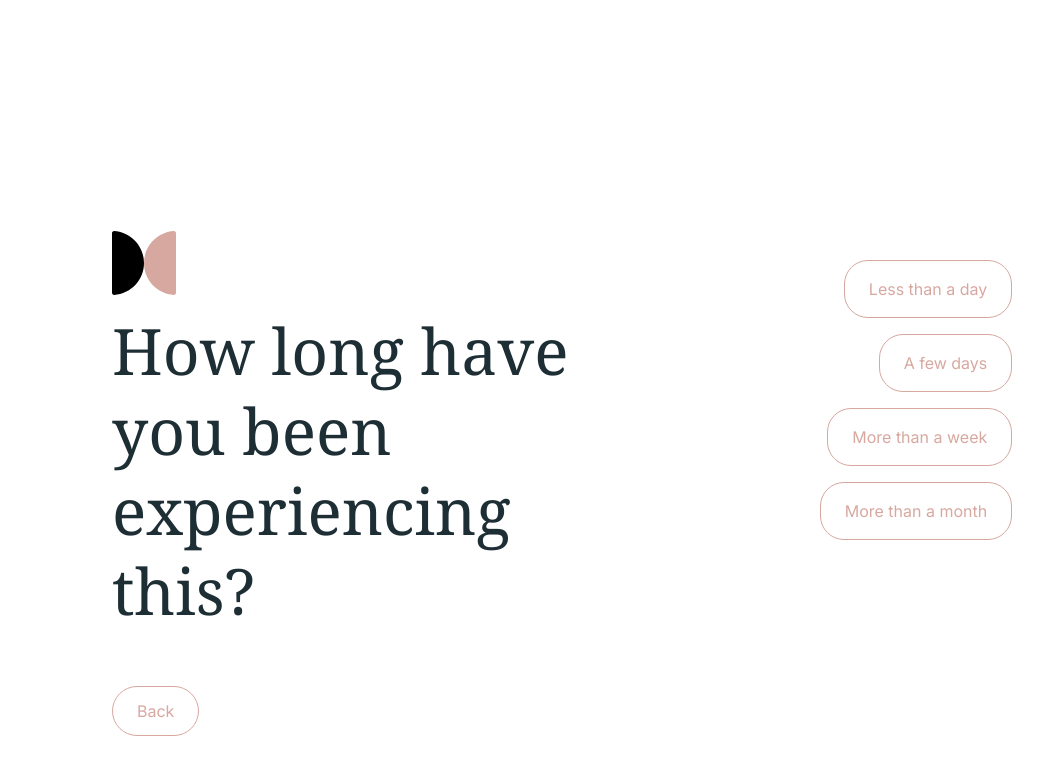
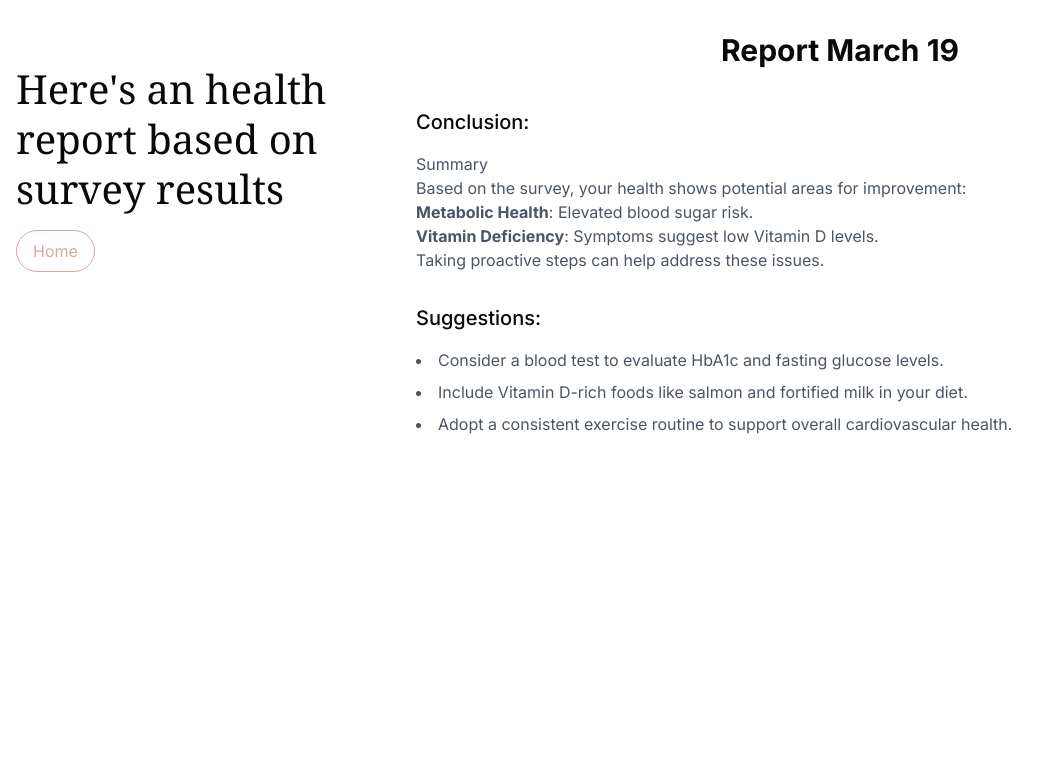
Before and after one commit to ivesljc1/engCapStone, a Next.js app in the folder wellpathai/: page /survey in a window 1280 px wide. Shown: the top 774 px of the page, without its empty margins (0-1059 px from the left). Built offline with nearby package versions, Linux system fonts and the light colour scheme; no server answers.

Commit message:
feat: Add markdown support and update report page with conclusions and suggestions

```diff
--- a/wellpathai/app/survey/page.jsx
+++ b/wellpathai/app/survey/page.jsx
@@ -10,7 +10,7 @@ import { auth } from "../firebase";
 export default function Survey() {
   const [userId, setUserId] = useState(null);
   const [result, setResult] = useState(null);
-  const [hasResult, setHasResult] = useState(false);
+  const [hasResult, setHasResult] = useState(true);
 
   const fetchData = async () => {
     try {
--- a/wellpathai/app/survey/reportPage.jsx
+++ b/wellpathai/app/survey/reportPage.jsx
@@ -3,43 +3,38 @@
 import Link from "next/link";
 import { TestCard } from "@/components/ui/report/testCard";
 import { SupplementCard } from "@/components/ui/report/supplementCard";
+import { useEffect, useState } from "react";
+import ReactMarkdown from "react-markdown";
+import remarkGfm from "remark-gfm";
 
 export default function ReportPage(result) {
-  const tests = [
-    {
-      image: "/placeholder.png",
-      title: "Blood Test",
-      description:
-        "Lorem ipsum dolor sit amet consectetur adipisicing elit. Consequatur amet labore.",
-    },
-    {
-      image: "/placeholder.png",
-      title: "Blood Test",
-      description:
-        "Lorem ipsum dolor sit amet consectetur adipisicing elit. Consequatur amet labore.",
-    },
-  ];
+  /* For a conclution
+  '''json
+  {{
+    "conclusion": "Your conclusion here",
+    "suggestions": ["suggest1", "suggest2", ...]
+  }}
+    '''
+  */
 
-  const supplements = [
-    {
-      id: 1,
-      image: "/placeholder.png",
-      name: "NatureWise, Oral Health Probiotics, For Children and Adults (120 Capsules)",
-      price: "22.46",
-    },
-    {
-      id: 2,
-      image: "/placeholder.png",
-      name: "NatureWise, Oral Health Probiotics, For Children and Adults (120 Capsules)",
-      price: "19.99",
-    },
-    {
-      id: 3,
-      image: "/placeholder.png",
-      name: "NatureWise, Oral Health Probiotics, For Children and Adults (120 Capsules)",
-      price: "19.99",
-    },
-  ];
+  // conclusion is in markdown format, extract them from result
+  result = {
+    conclusion:
+      "### Summary\n\nBased on the survey, your health shows potential areas for improvement:\n\n- **Metabolic Health**: Elevated blood sugar risk.\n- **Vitamin Deficiency**: Symptoms suggest low Vitamin D levels.\n\nTaking proactive steps can help address these issues.",
+    suggestions: [
+      "Consider a blood test to evaluate HbA1c and fasting glucose levels.",
+      "Include Vitamin D-rich foods like salmon and fortified milk in your diet.",
+      "Adopt a consistent exercise routine to support overall cardiovascular health.",
+    ],
+  };
+  const { conclusion, suggestions } = result;
+  const [date, setDate] = useState(null);
+
+  useEffect(() => {
+    const today = new Date();
+    const options = { month: "long", day: "numeric" };
+    setDate(today.toLocaleDateString("en-US", options));
+  }, []);
 
   return (
     <div className="container mx-auto px-4 py-8">
@@ -66,76 +61,23 @@ export default function ReportPage(result) {
           {/* Header */}
           <div className="mb-8">
             <h2 className="text-3xl font-bold text-center mb-10">
-              Report Nov 23
+              Report {date}
             </h2>
-            <p className="mt-4 text-gray-600">
-              Based on your responses to the health survey, there are
-              indications of potential risks related to metabolic health,
-              vitamin deficiencies, and cardiovascular health. Addressing these
-              areas proactively will help improve overall wellness.
-            </p>
+          </div>
+          <div className="mb-8">
+            <h2 className="text-xl font-medium mb-4">Conclusion:</h2>
+            <ReactMarkdown remarkPlugins={remarkGfm} className="text-gray-600">
+              {conclusion}
+            </ReactMarkdown>
           </div>
 
-          {/* Report Sections */}
-          {[1, 2, 3, 4].map((section) => (
-            <div key={section} className="mb-8">
-              <h2 className="text-xl font-medium mb-4">Report subtitle</h2>
-              <div className="space-y-4">
-                <p className="text-gray-700">2.1 Metabolic Health</p>
-                <p className="text-gray-600">
-                  Survey Insight: You reported symptoms such as fatigue after
-                  meals, difficulty managing weight, and occasional sugar
-                  cravings, which could indicate blood sugar irregularities.
-                </p>
-                <div className="space-y-2">
-                  <p className="text-gray-700">Recommendation:</p>
-                  <ul className="list-disc list-inside space-y-2 text-gray-600">
-                    <li>
-                      Test: Fasting Blood Glucose and HbA1c to evaluate your
-                      blood sugar control and risk of prediabetes.
-                    </li>
-                    <li>
-                      Lifestyle Tip: Focus on reducing refined carbohydrates and
-                      increasing dietary fiber through vegetables, whole grains,
-                      and legumes.
-                    </li>
-                  </ul>
-                </div>
-              </div>
-            </div>
-          ))}
-
-          {/* Tests Section */}
           <div className="mb-8">
-            <h2 className="text-xl font-medium mb-4">Test to do:</h2>
-            <div className="grid gap-6">
-              {tests.map((test, index) => (
-                <TestCard
-                  key={index}
-                  image={test.image}
-                  title={test.title}
-                  description={test.description}
-                />
+            <h2 className="text-xl font-medium mb-4">Suggestions:</h2>
+            <ul className="list-disc list-inside space-y-2 text-gray-600">
+              {suggestions.map((suggestion, index) => (
+                <li key={index}>{suggestion}</li>
               ))}
-            </div>
-          </div>
-
-          {/* Supplements Section */}
-          <div>
-            <h2 className="text-xl font-medium mb-4">
-              Recommended Supplements:
-            </h2>
-            <div className="grid grid-cols-1 sm:grid-cols-3 gap-6">
-              {supplements.map((supplement) => (
-                <SupplementCard
-                  key={supplement.id}
-                  image={supplement.image}
-                  name={supplement.name}
-                  price={supplement.price}
-                  onClick={() => console.log("Clicked supplement:", supplement)}
-                />
-              ))}
-            </div>
+            </ul>
           </div>
         </div>
       </div>
--- a/wellpathai/package.json
+++ b/wellpathai/package.json
@@ -34,6 +34,8 @@
     "nodemon": "^3.1.7",
     "react": "^18.3.1",
     "react-dom": "^18.3.1",
+    "react-markdown": "^9.0.1",
+    "remark-gfm": "^4.0.0",
     "rimraf": "^6.0.1",
     "shadcn-ui": "^0.9.3",
     "tailwind-merge": "^2.5.4",
```
Also changed, not shown: 1 other file (tests, documents, lock files or other folders).
